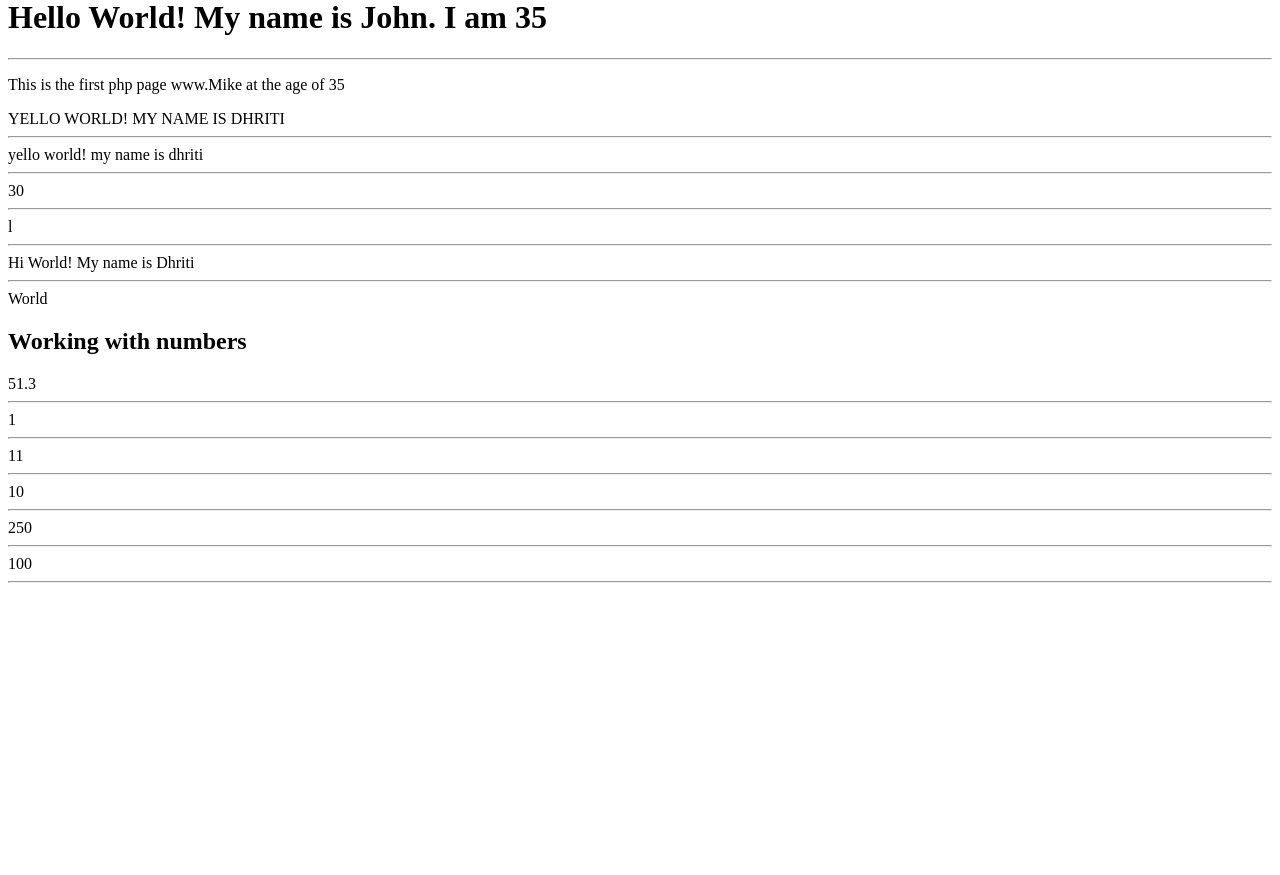
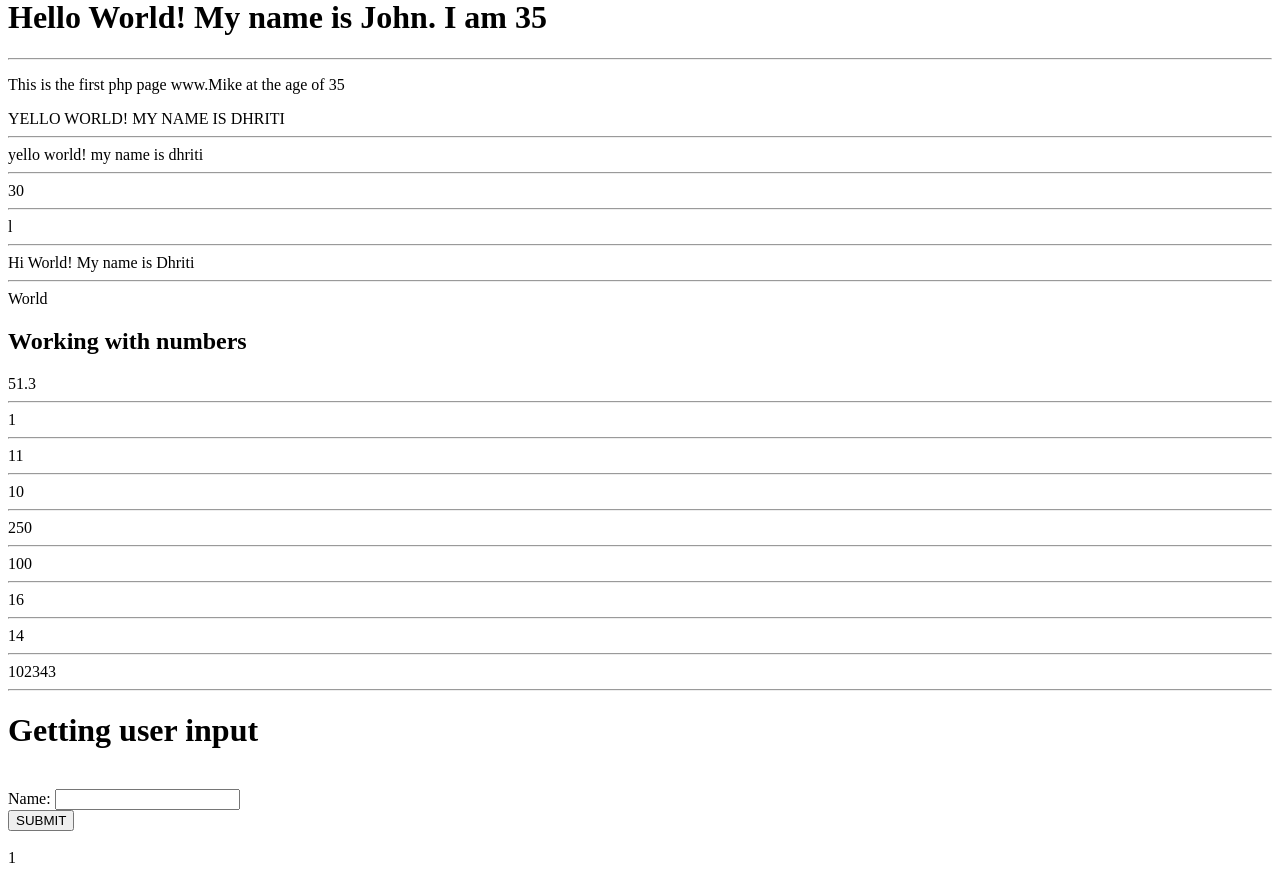
Before and after one commit to dhritich20baruah/php-Tutorial, a PHP site: page /?name=1 in a window 1280 px wide. Shown: the part 22-897 px from the top of the page. Before the commit the page ends 605 px from the top, so only its background shows below. Run offline with PHP 8.4, Linux system fonts and the light colour scheme.

Commit message:
math operations

```diff
--- a/index.php
+++ b/index.php
@@ -43,7 +43,29 @@
         echo "<hr>";
         echo abs(-100); #absolute value
         echo "<hr>";
+        echo pow(2,4);
+        echo "<hr>";
+        echo sqrt(196);
+        echo "<hr>";
+        echo max(2, 10);
+        echo min(2, 10);
+        echo round(3.2);
+        echo ceil(3.3);
+        echo floor(3.3);
+        echo "<hr>";
+        echo "<h1>Getting user input</h1>";
+        echo "<br>";
+
+
 
     ?>
+        <form action="php-server.php" method="get">
+            Name: <input type="text" name="name" id="name">
+            <br>
+            <button type="submit">SUBMIT</button>
+        </form>
+
+        <br>
+        <?php echo $_GET["name"] ?>
 </body>
 </html>
```
